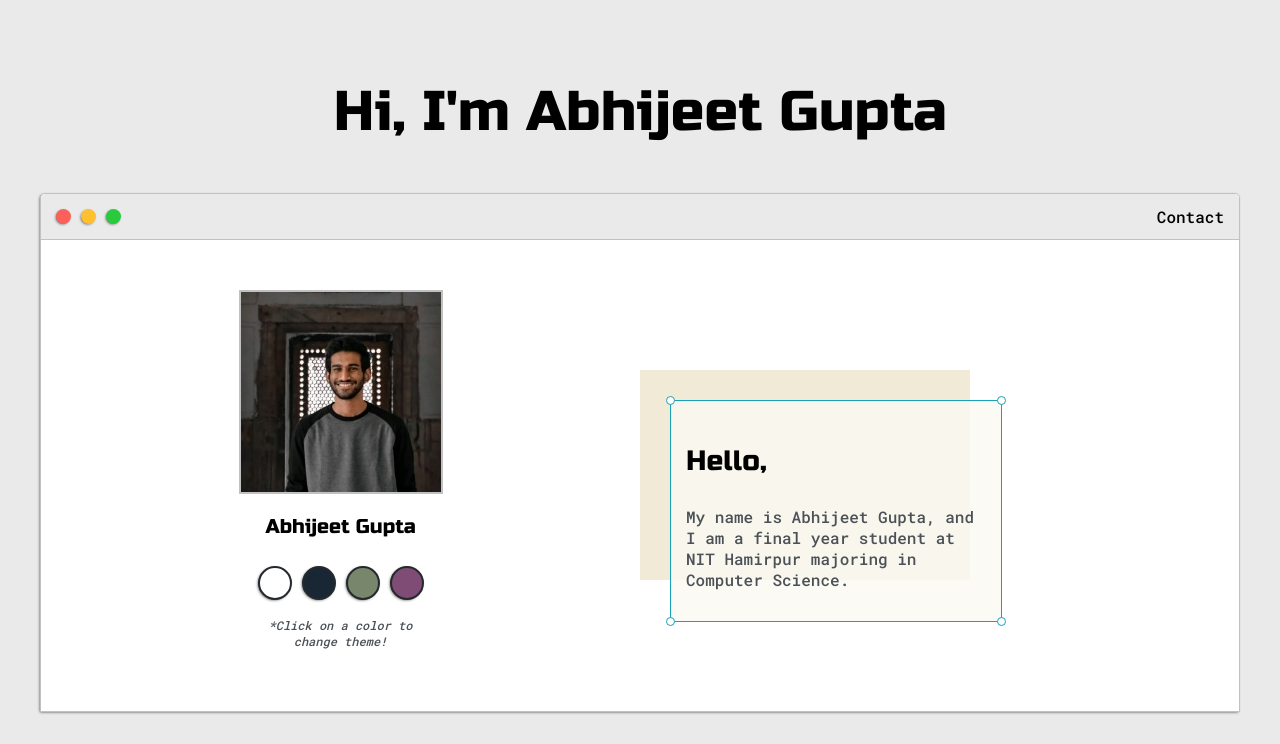
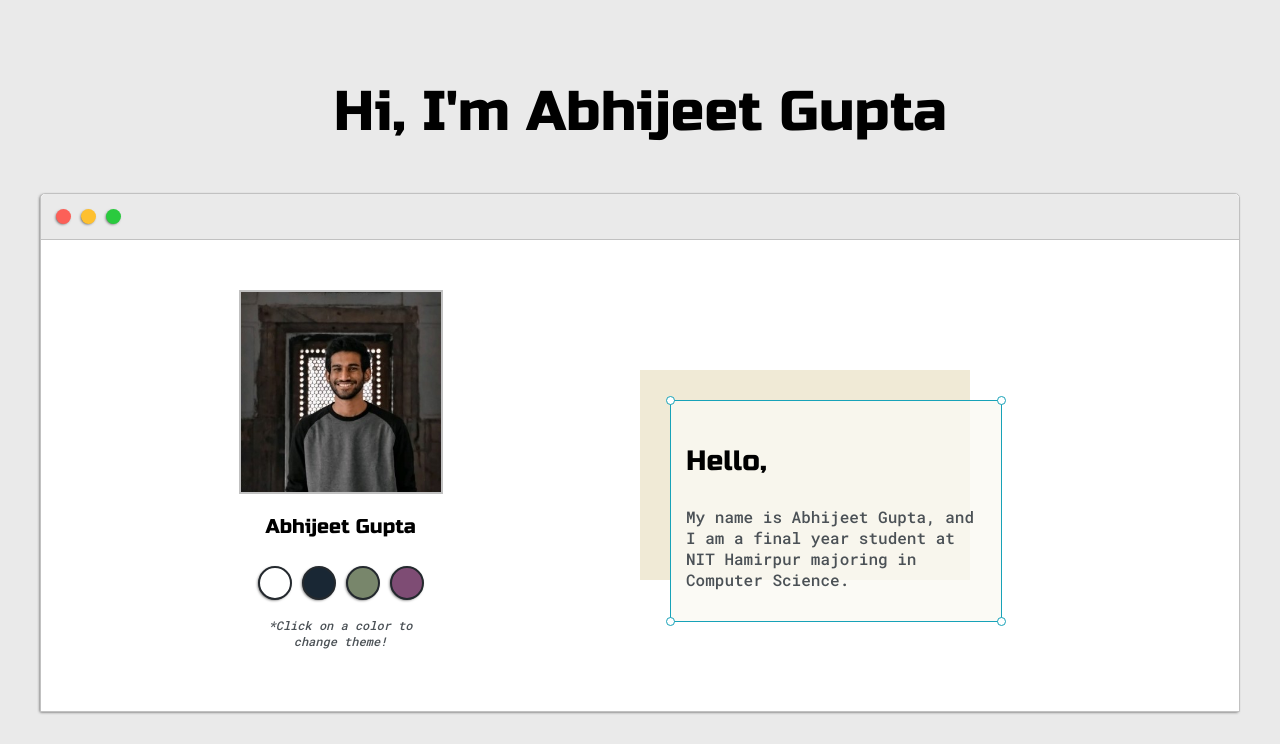
Before and after one commit to abhijeetgupto/Portfolio, a Django app: page / in a window 1280 px wide. Shown: the top 744 px of the page. Run offline with Django 4.2, Linux system fonts and the light colour scheme; some libraries are stand-ins or nearby versions.

Commit message:
Email Fix

```diff
--- a/Web_Portfolio/settings.py
+++ b/Web_Portfolio/settings.py
@@ -120,8 +120,7 @@ USE_TZ = True
 
 STATIC_URL = '/static/'
 MEDIA_URL = '/images/'
-STATICFILES_DIRS = [os.path.join(BASE_DIR, 'static')
-                    ]
+STATICFILES_DIRS = [os.path.join(BASE_DIR, 'static')]
 MEDIA_ROOT = os.path.join(BASE_DIR, 'static/images')
 STATIC_ROOT = os.path.join(BASE_DIR, 'staticfiles')
 
--- a/base/templates/base/index.html
+++ b/base/templates/base/index.html
@@ -34,7 +34,7 @@
 
 
 					<ul id="navigation">
-						<li><a href="#contact_me">Contact</a></li>
+						<!-- <li><a href="#contact_form">Contact</a></li> -->
 
 					</ul>
 				</div>
```
Also changed, not shown: other parts of base/templates/base/index.html (+1 -2 lines).
